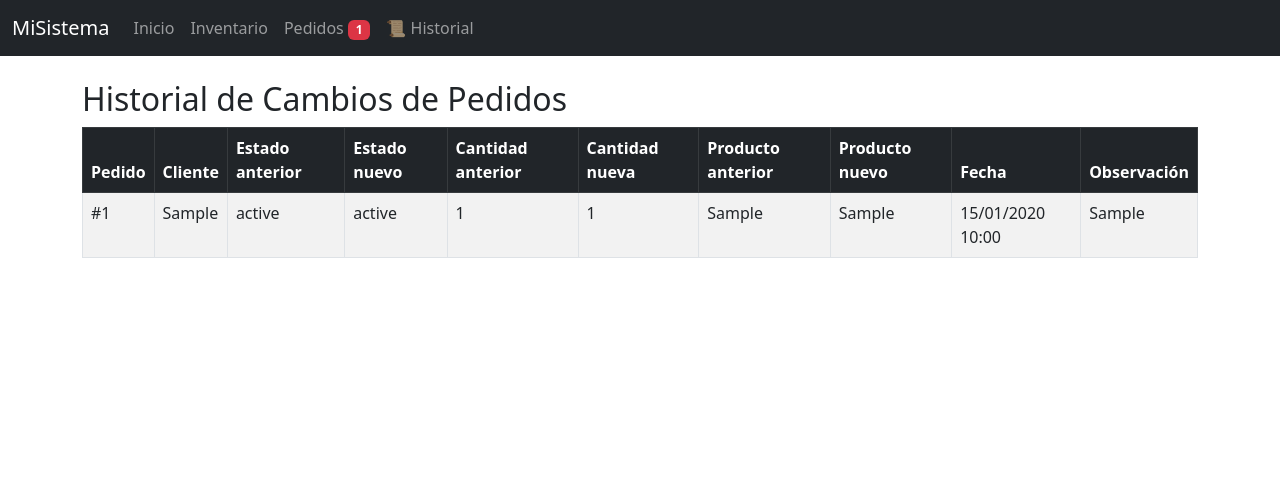
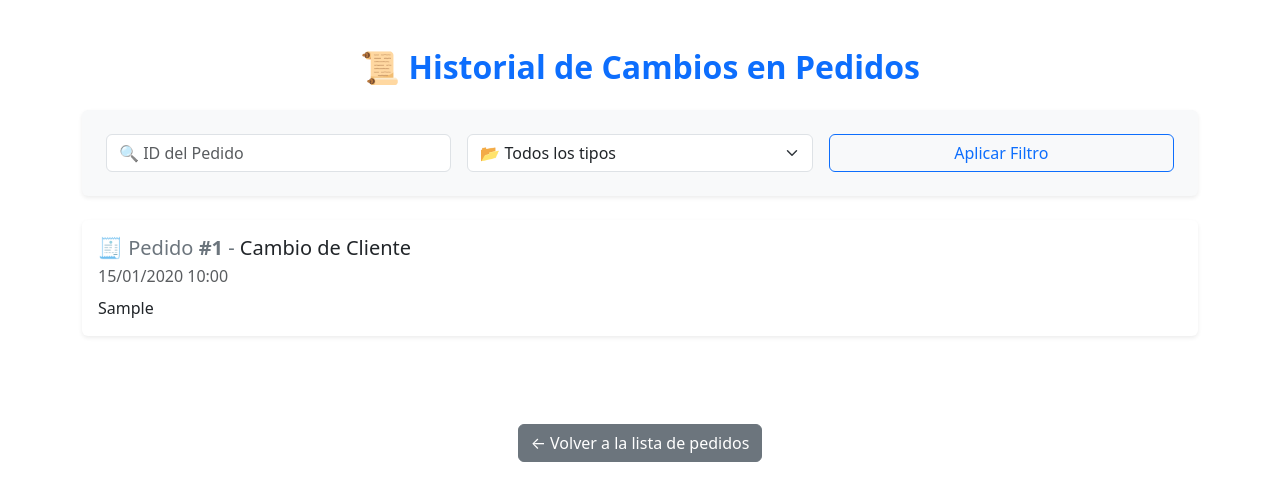
Before and after one commit to portitech3/sistema, a Django app: page /pedidos/historial/ in a window 1280 px wide. Shown: the top 501 px of the page. Run offline with Django 5.2, Linux system fonts and the light colour scheme; tables that the repository leaves empty hold one stand-in row (values such as "Sample post").

Commit message:
Se valido cambio de estados de un pedido con el historial solo falta validacion de datos

```diff
--- a/pedidos/templates/pedidos/historial_pedidos.html
+++ b/pedidos/templates/pedidos/historial_pedidos.html
@@ -1,51 +1,69 @@
-{% extends 'base.html' %}
-{% block title %}Historial de Cambios{% endblock %}
+<!-- pedidos/templates/pedidos/historial_pedidos.html -->
+{% load static %}
+<!DOCTYPE html>
+<html lang="es">
+<head>
+    <meta charset="UTF-8">
+    <title>Historial de Pedidos</title>
+    <link href="https://cdn.jsdelivr.net/npm/bootstrap@5.3.3/dist/css/bootstrap.min.css" rel="stylesheet">
+</head>
+<body>
+    <div class="container py-5">
+        <div class="text-center mb-4">
+            <h2 class="fw-bold text-primary">📜 Historial de Cambios en Pedidos</h2>
+        </div>
 
-{% block content %}
-<h2>Historial de Cambios de Pedidos</h2>
+        <!-- Filtros -->
+        <form method="GET" class="bg-light p-4 rounded shadow-sm mb-4">
+            <div class="row g-3">
+                <div class="col-md-4">
+                    <input type="number" name="pedido_id" class="form-control"
+                           placeholder="🔍 ID del Pedido" value="{{ pedido_id }}">
+                </div>
+                <div class="col-md-4">
+                    <select name="tipo_cambio" class="form-select">
+                        <option value="">📂 Todos los tipos</option>
+                        <option value="cliente" {% if tipo_cambio == 'cliente' %}selected{% endif %}>👤 Cliente</option>
+                        <option value="estado" {% if tipo_cambio == 'estado' %}selected{% endif %}>🔁 Estado</option>
+                        <option value="producto" {% if tipo_cambio == 'producto' %}selected{% endif %}>📦 Producto</option>
+                        <option value="cantidad" {% if tipo_cambio == 'cantidad' %}selected{% endif %}>🔢 Cantidad</option>
+                    </select>
+                </div>
+                <div class="col-md-4 d-grid">
+                    <button type="submit" class="btn btn-outline-primary">Aplicar Filtro</button>
+                </div>
+            </div>
+        </form>
 
-<table class="table table-striped table-bordered">
-    <thead class="table-dark">
-        <tr>
-            <th>Pedido</th>
-            <th>Cliente</th>
-            <th>Estado anterior</th>
-            <th>Estado nuevo</th>
-            <th>Cantidad anterior</th>
-            <th>Cantidad nueva</th>
-            <th>Producto anterior</th>
-            <th>Producto nuevo</th>
-            <th>Fecha</th>
-            <th>Observación</th>
-        </tr>
-    </thead>
-    <tbody>
-        {% for h in historial %}
-        <tr>
-            <td>
-                {% if h.pedido %}
-                    #{{ h.pedido.id }}
-                {% else %}
-                    —
-                {% endif %}
-            </td>
+        <!-- Historial -->
+        {% if historial %}
+            {% for item in historial %}
+                <div class="card shadow-sm border-0 mb-3">
+                    <div class="card-body">
+                        <h5 class="card-title mb-1 text-secondary">
+                            🧾 Pedido <strong>#{{ item.pedido.id }}</strong> -
+                            <span class="text-dark">{{ item.get_tipo_cambio_display }}</span>
+                        </h5>
+                        <p class="card-text text-muted mb-2">
+                            <i class="bi bi-clock"></i> {{ item.fecha|date:"d/m/Y H:i" }}
+                        </p>
+                        <p class="card-text">{{ item.observacion }}</p>
+                    </div>
+                </div>
+            {% endfor %}
+        {% else %}
+            <div class="alert alert-info text-center" role="alert">
+                No hay registros de historial disponibles.
+            </div>
+        {% endif %}
+    </div>
+    <!-- Botón para volver -->
+    <div class="text-center mt-4">
+        <a href="{% url 'lista_pedidos' %}" class="btn btn-secondary">
+            ← Volver a la lista de pedidos
+        </a>
+    </div>
 
-            <td>{% if "cliente" in h.observacion %}<span style="background:#ffcc00;">{{ h.cliente }}</span>{% else %}{{ h.cliente }}{% endif %}</td>
-
-            <td>{% if "estado:" in h.observacion %}<span style="background:#ffcc00;">{{ h.estado_anterior }}</span>{% else %}{{ h.estado_anterior }}{% endif %}</td>
-
-            <td>{% if "estado:" in h.observacion %}<span style="background:#ffcc00;">{{ h.estado_nuevo }}</span>{% else %}{{ h.estado_nuevo }}{% endif %}</td>
-
-            <td>{{ h.cantidad_anterior }}</td>
-            <td>{{ h.cantidad_nueva }}</td>
-            <td>{{ h.producto_anterior }}</td>
-            <td>{{ h.producto_nuevo }}</td>
-            <td>{{ h.fecha|date:"d/m/Y H:i" }}</td>
-            <td>{{ h.observacion }}</td>
-        </tr>
-
-        {% endfor %}
-    </tbody>
-
-</table>
-{% endblock %}
+    <script src="https://cdn.jsdelivr.net/npm/bootstrap@5.3.3/dist/js/bootstrap.bundle.min.js"></script>
+</body>
+</html>
--- a/pedidos/views.py
+++ b/pedidos/views.py
@@ -1,20 +1,15 @@
-from django.shortcuts import render, redirect
+
+from django.shortcuts import render, redirect, get_object_or_404
+from django.contrib import messages
+from django.utils.dateparse import parse_date
 from .forms import PedidoForm
-from .models import Pedido
-from django.shortcuts import get_object_or_404
-from django.contrib import messages
-from .models import HistorialPedido
-from django.utils.dateparse import parse_date
-from django.db.models import Q
+from .models import Pedido, HistorialPedido
 
 def crear_pedido(request):
     if request.method == 'POST':
         form = PedidoForm(request.POST)
         if form.is_valid():
-            pedido = form.save(commit=False)
-
-            # No se descuenta nada aquí aún
-            pedido.save()
+            pedido = form.save()
             messages.success(request, 'Pedido creado exitosamente.')
             return redirect('lista_pedidos')
     else:
@@ -22,11 +17,10 @@ def crear_pedido(request):
 
     return render(request, 'pedidos/crear_pedido.html', {'form': form})
 
-
-
 def lista_pedidos(request):
     pedidos = Pedido.objects.all()
 
+    # Filtros
     cliente = request.GET.get('cliente')
     estado = request.GET.get('estado')
     desde = request.GET.get('desde')
@@ -34,13 +28,10 @@ def lista_pedidos(request):
 
     if cliente:
         pedidos = pedidos.filter(cliente__icontains=cliente)
-
     if estado:
         pedidos = pedidos.filter(estado=estado)
-
     if desde:
         pedidos = pedidos.filter(fecha_recepcion__gte=parse_date(desde))
-
     if hasta:
         pedidos = pedidos.filter(fecha_recepcion__lte=parse_date(hasta))
 
@@ -52,69 +43,33 @@ def lista_pedidos(request):
         'hasta': hasta,
     })
 
-
 def detalle_pedido(request, pedido_id):
     pedido = get_object_or_404(Pedido, id=pedido_id)
-    return render(request, 'pedidos/detalle_pedido.html', {'pedido': pedido})
-
-
-# sistema/pedidos/views.py
+    historial = pedido.historial.all()[:10]  # Últimos 10 cambios
+    return render(request, 'pedidos/detalle_pedido.html', {
+        'pedido': pedido,
+        'historial': historial
+    })
 
 def editar_pedido(request, pedido_id):
     pedido = get_object_or_404(Pedido, id=pedido_id)
-    estado_anterior = pedido.estado
-    cantidad_anterior = pedido.cantidad
-    producto_anterior = pedido.producto.nombre if pedido.producto else None
 
     if request.method == 'POST':
         form = PedidoForm(request.POST, instance=pedido)
         if form.is_valid():
+            # Verificar stock antes de cambiar a estados finales
             pedido_actualizado = form.save(commit=False)
-            cambios = False
 
-            cambios = []
+            # Validación de stock para estados finales
+            if (pedido_actualizado.estado in ['entregado', 'cancelado'] and
+                pedido.estado not in ['entregado', 'cancelado']):
+                if (pedido_actualizado.producto and
+                    pedido_actualizado.producto.cantidad < pedido_actualizado.cantidad):
+                    messages.error(request, 'Stock insuficiente para completar el pedido.')
+                    return render(request, 'pedidos/editar_pedido.html', {'form': form, 'pedido': pedido})
 
-            # Estado
-            if estado_anterior != pedido_actualizado.estado:
-                cambios.append('estado')
-
-            # Cantidad
-            if cantidad_anterior != pedido_actualizado.cantidad:
-                cambios.append('cantidad')
-
-            # Producto
-            nuevo_nombre_producto = pedido_actualizado.producto.nombre if pedido_actualizado.producto else None
-            if producto_anterior != nuevo_nombre_producto:
-                cambios.append('producto')
-
-            cliente_anterior = pedido.cliente.strip() if pedido.cliente else ""
-            cliente_nuevo = pedido_actualizado.cliente.strip() if pedido_actualizado.cliente else ""
-            if cliente_anterior != cliente_nuevo:
-                cambios.append(f"cliente ({cliente_anterior} → {cliente_nuevo})")
-
-            # Si cambia estado a entregado o cancelado, hacer descuento
-            if pedido_actualizado.estado in ['cancelado', 'entregado'] and estado_anterior not in ['cancelado', 'entregado']:
-                if pedido_actualizado.producto and pedido_actualizado.producto.cantidad >= pedido_actualizado.cantidad:
-                    pedido_actualizado.producto.cantidad -= pedido_actualizado.cantidad
-                    pedido_actualizado.producto.save()
-                else:
-                    messages.error(request, 'Stock insuficiente para completar el pedido.')
-                    return redirect('editar_pedido', pedido_id=pedido.id)
-
+            # El historial se crea automáticamente en el modelo
             pedido_actualizado.save()
-
-            if cambios:
-                HistorialPedido.objects.create(
-                    pedido=pedido,
-                    cliente=cliente_nuevo,
-                    estado_anterior=estado_anterior,
-                    estado_nuevo=pedido_actualizado.estado,
-                    cantidad_anterior=cantidad_anterior,
-                    cantidad_nueva=pedido_actualizado.cantidad,
-                    producto_anterior=producto_anterior,
-                    producto_nuevo=pedido_actualizado.producto.nombre if pedido_actualizado.producto else None,
-                    observacion=f"Cambio(s): {', '.join(cambios)}"
-                )
             messages.success(request, 'Pedido actualizado correctamente.')
             return redirect('lista_pedidos')
     else:
@@ -122,22 +77,14 @@ def editar_pedido(request, pedido_id):
 
     return render(request, 'pedidos/editar_pedido.html', {'form': form, 'pedido': pedido})
 
-
 def eliminar_pedido(request, pedido_id):
     pedido = get_object_or_404(Pedido, id=pedido_id)
 
     if request.method == 'POST':
-        # Variables necesarias para historial ANTES de eliminar el pedido
-        estado_anterior = pedido.estado
-        cantidad_anterior = pedido.cantidad
-        producto_anterior = pedido.producto.nombre if pedido.producto else None
-        cliente_actual = pedido.cliente
-
+        # Revertir inventario si el pedido estaba completado
         if pedido.estado in ['entregado', 'cancelado'] and pedido.producto:
             pedido.producto.cantidad += pedido.cantidad
             pedido.producto.save()
-
-
 
         pedido.delete()
         messages.success(request, 'Pedido eliminado correctamente.')
@@ -145,14 +92,23 @@ def eliminar_pedido(request, pedido_id):
 
     return render(request, 'pedidos/eliminar_pedido.html', {'pedido': pedido})
 
-
-
-
-
-
 def historial_pedidos(request):
     historial = HistorialPedido.objects.select_related('pedido').order_by('-fecha')
-    return render(request, 'pedidos/historial_pedidos.html', {'historial': historial})
+
+    # Filtros opcionales
+    pedido_id = request.GET.get('pedido_id')
+    tipo_cambio = request.GET.get('tipo_cambio')
+
+    if pedido_id:
+        historial = historial.filter(pedido_id=pedido_id)
+    if tipo_cambio:
+        historial = historial.filter(tipo_cambio=tipo_cambio)
+
+    return render(request, 'pedidos/historial_pedidos.html', {
+        'historial': historial,
+        'pedido_id': pedido_id,
+        'tipo_cambio': tipo_cambio
+    })
 
 def vista_menu(request):
     pedidos_pendientes = Pedido.objects.filter(estado='pendiente').count()
```
Also changed, not shown: pedidos/models.py (+101 -18 lines), pedidos/migrations/0001_initial.py, pedidos/migrations/0002_historialpedido.py (deleted), pedidos/migrations/0003_remove_historialpedido_observacion_and_more.py (deleted), pedidos/migrations/0004_historialpedido_cantidad_anterior_and_more.py (deleted), pedidos/migrations/0005_alter_historialpedido_pedido.py (deleted), pedidos/migrations/0006_remove_historialpedido_cantidad_anterior_and_more.py (deleted), pedidos/migrations/0007_remove_historialpedido_cliente_anterior_and_more.py (deleted).
